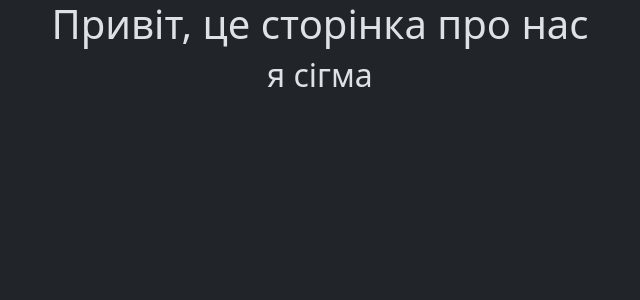
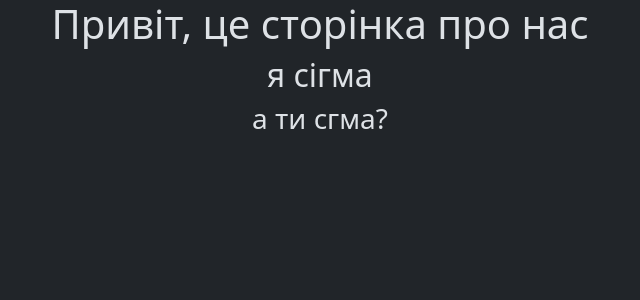
Before and after one commit to BadViFi/Django_sitee, a Django app: page /about/ in a window 1280 px wide. Shown: the top 300 px of the page, without its empty margins (320-960 px from the left). Run offline with Django 5.2, Linux system fonts and the light colour scheme.

Commit message:
add_text

```diff
--- a/apps/main/templates/main/aboutt.html
+++ b/apps/main/templates/main/aboutt.html
@@ -8,7 +8,8 @@
   </head>
   <body>
   <center><h1>Привіт, це сторінка про нас</h1>
-     <h2>я сігма<h2>
+     <h2>я сігма</h2>
+      <h3>а ти сгма?</h3>
     <script src="https://cdn.jsdelivr.net/npm/bootstrap@5.3.2/dist/js/bootstrap.bundle.min.js" integrity="sha384-C6RzsynM9kWDrMNeT87bh95OGNyZPhcTNXj1NW7RuBCsyN/o0jlpcV8Qyq46cDfL" crossorigin="anonymous"></script>
   </body>
 </html>
```
